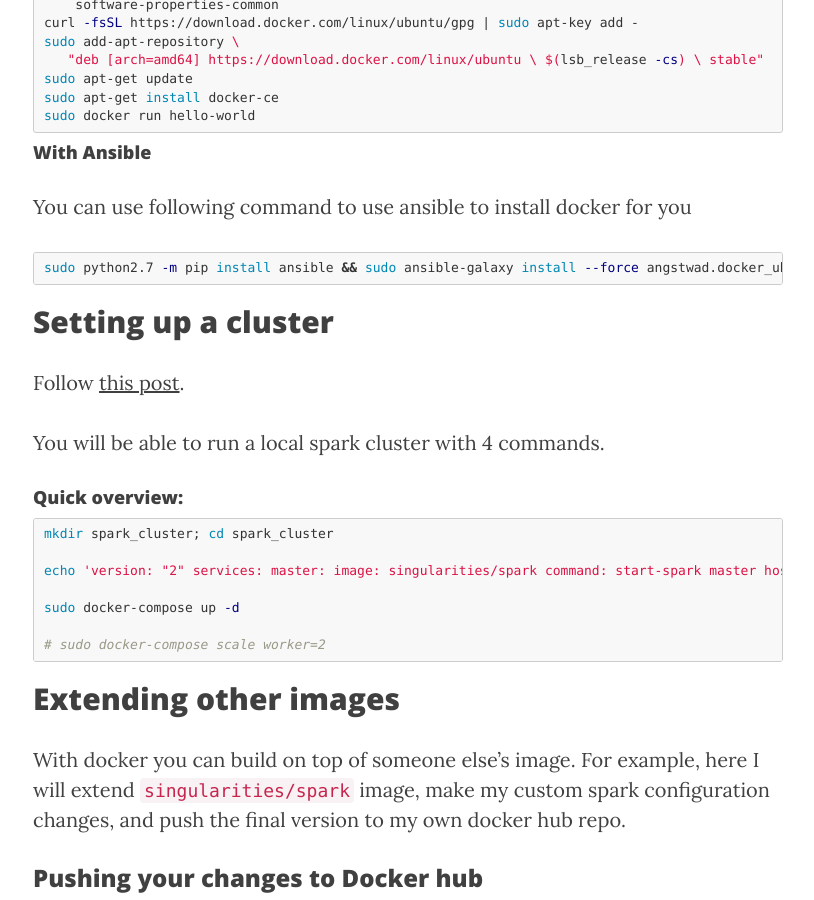
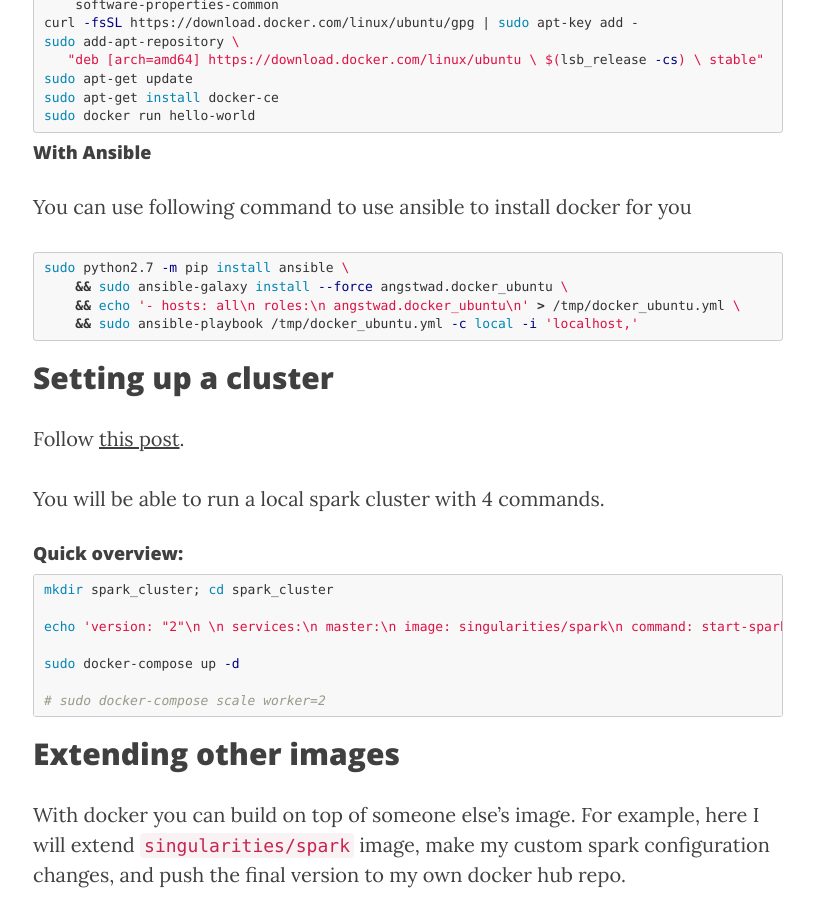
Before and after one commit to ylogx/blog, a Jekyll site: the page built from _posts/2017-07-23-docker-101.md, in a window 1280 px wide and 900 px high, scrolled down 1273 px. Shown: the whole window, without its empty margins (232-1046 px from the left). Built offline with Jekyll 4.4.1, drawn with Linux system fonts in a browser that asks for light colours; nearby versions of some CDN libraries; comment, search, counter and statistics services are not loaded; some of the changed lines change nothing that is shown.

Commit message:
Fix newline error in display

````diff
--- a/_posts/2017-07-23-docker-101.md
+++ b/_posts/2017-07-23-docker-101.md
@@ -46,12 +46,14 @@
 #### With Ansible
 You can use following command to use ansible to install docker for you
 
-```bash
-sudo python2.7 -m pip install ansible && sudo ansible-galaxy install --force angstwad.docker_ubuntu && echo '- hosts: all
-  roles:
-      - angstwad.docker_ubuntu
-      ' > /tmp/docker_ubuntu.yml && sudo ansible-playbook /tmp/docker_ubuntu.yml -c local -i 'localhost,'
-```
+{% highlight bash %}
+
+sudo python2.7 -m pip install ansible \
+    && sudo ansible-galaxy install --force angstwad.docker_ubuntu \
+    && echo '- hosts: all\n  roles:\n    angstwad.docker_ubuntu\n' > /tmp/docker_ubuntu.yml \
+    && sudo ansible-playbook /tmp/docker_ubuntu.yml -c local -i 'localhost,'
+
+{% endhighlight %}
 
 
 ## Setting up a cluster
@@ -61,35 +63,37 @@
 
 #### Quick overview:
 
-```bash
+{% highlight bash %}
+
 mkdir spark_cluster; cd spark_cluster
 
-echo 'version: "2"
-
-services:
-  master:
-    image: singularities/spark
-    command: start-spark master
-    hostname: master
-    ports:
-      - "6066:6066"
-      - "7070:7070"
-      - "8080:8080"
-      - "50070:50070"
-  worker:
-    image: singularities/spark
-    command: start-spark worker master
-    environment:
-      SPARK_WORKER_CORES: 1
-      SPARK_WORKER_MEMORY: 2g
-    links:
-      - master
+echo 'version: "2"\n
+\n
+services:\n
+  master:\n
+    image: singularities/spark\n
+    command: start-spark master\n
+    hostname: master\n
+    ports:\n
+      - "6066:6066"\n
+      - "7070:7070"\n
+      - "8080:8080"\n
+      - "50070:50070"\n
+  worker:\n
+    image: singularities/spark\n
+    command: start-spark worker master\n
+    environment:\n
+      SPARK_WORKER_CORES: 1\n
+      SPARK_WORKER_MEMORY: 2g\n
+    links:\n
+      - master\n
 ' > docker-compose.yml
 
 sudo docker-compose up -d
 
 # sudo docker-compose scale worker=2
-```
+
+{% endhighlight %}
 
 
 ## Extending other images
````
